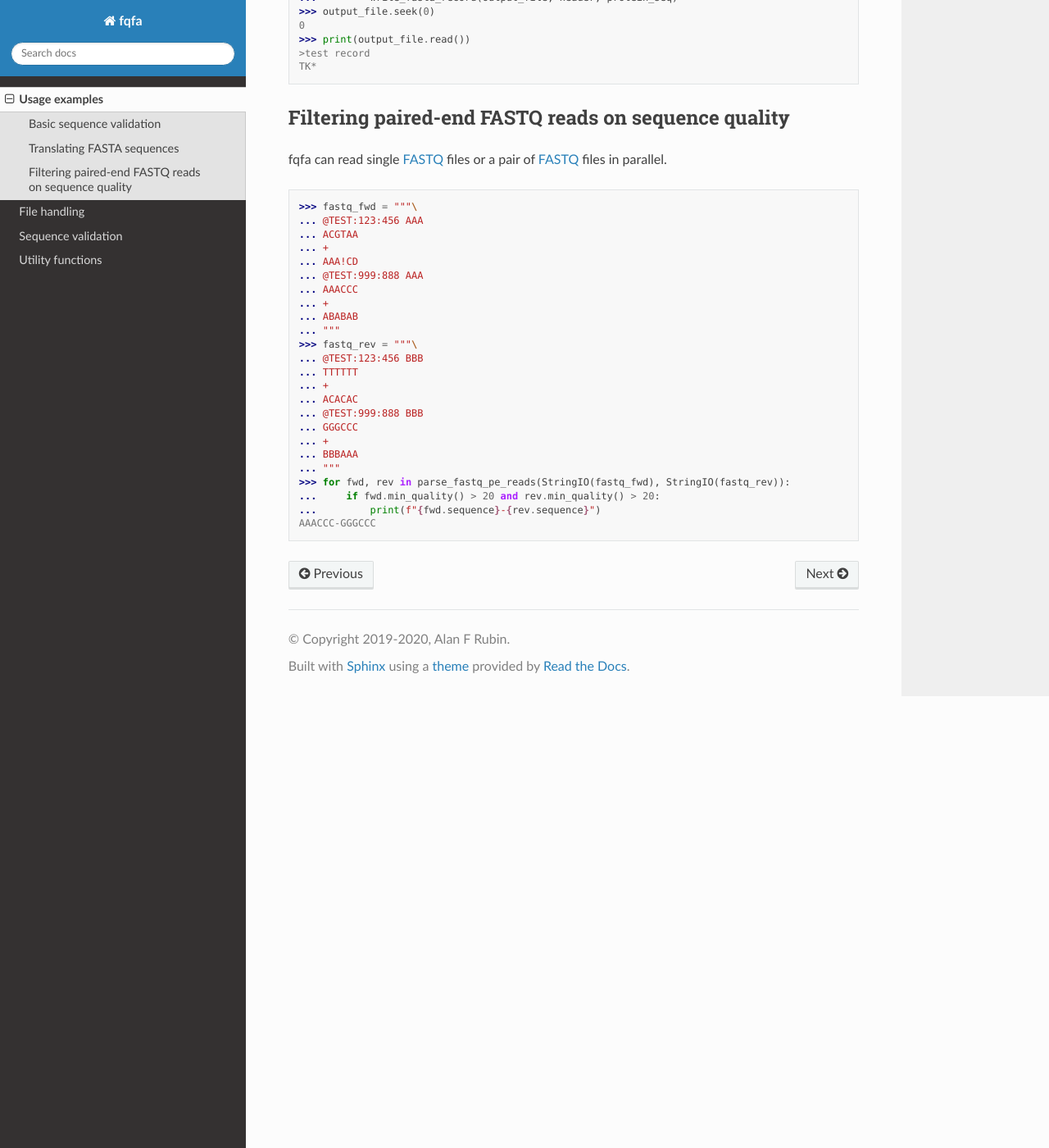
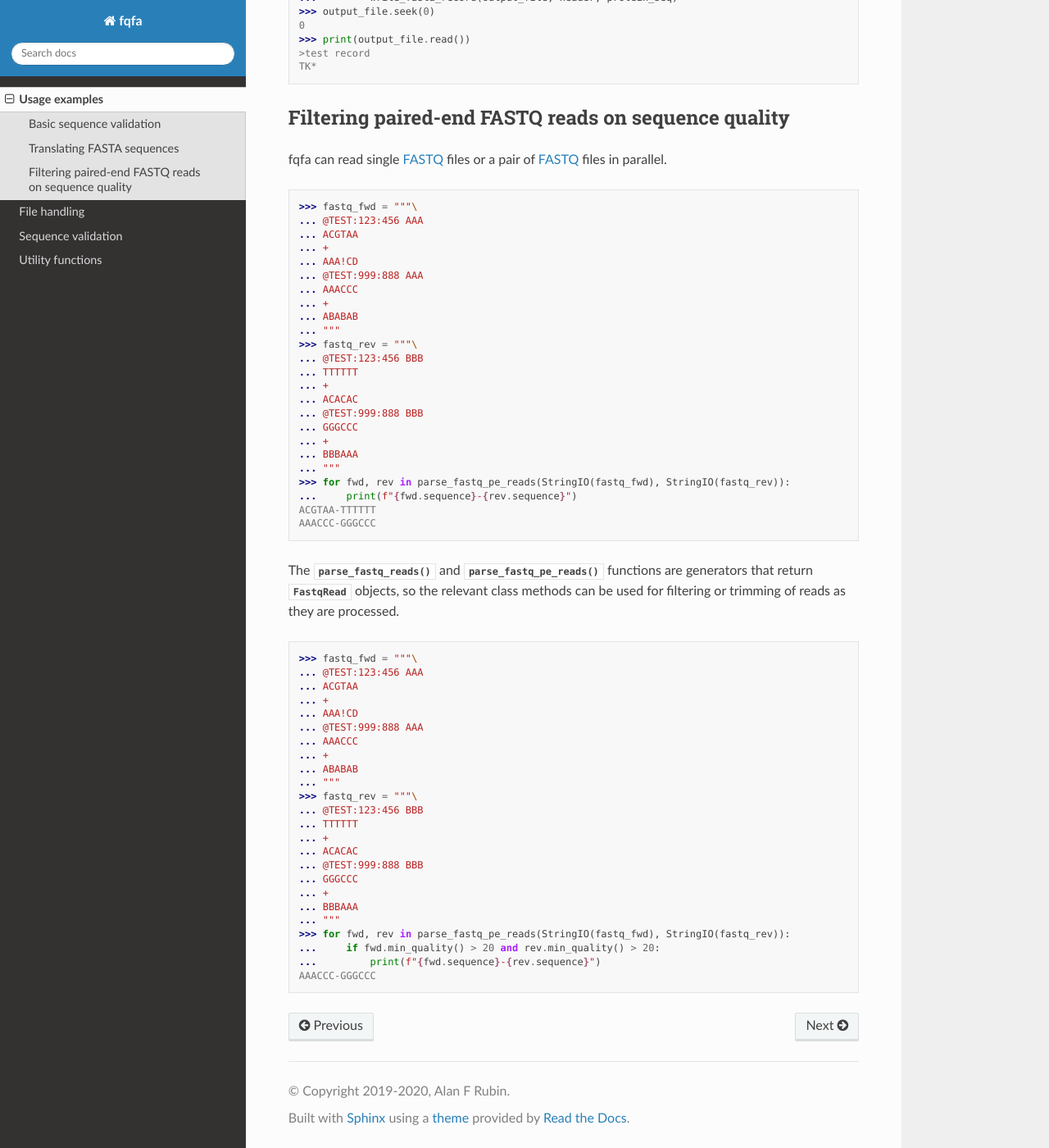
Before and after one commit to CountESS-Project/fqfa, a Sphinx documentation site: the page built from docs/examples.rst, in a window 1280 px wide and 1400 px high, scrolled down 1977 px. Shown: the whole window at 82% size. Built offline with Sphinx 7.4.7 and the Read the Docs theme 2.0.0, drawn with Linux system fonts in a browser that asks for light colours.

Commit message:
updated FASTQ example to be more step-by-step

```diff
--- a/docs/examples.rst
+++ b/docs/examples.rst
@@ -164,6 +164,38 @@ fqfa can read single FASTQ_ files or a pair of FASTQ_ files in parallel.
    ... BBBAAA
    ... """
    >>> for fwd, rev in parse_fastq_pe_reads(StringIO(fastq_fwd), StringIO(fastq_rev)):
+   ...     print(f"{fwd.sequence}-{rev.sequence}")
+   ACGTAA-TTTTTT
+   AAACCC-GGGCCC
+
+The :py:func:`~fqfa.fastq.fastq.parse_fastq_reads` and :py:func:`~fqfa.fastq.fastq.parse_fastq_pe_reads` functions are
+generators that return :py:class:`~fqfa.fastq.fastqread.FastqRead` objects, so the relevant class methods can be used
+for filtering or trimming of reads as they are processed.
+
+.. doctest:: fastq
+   :pyversion: >= 3.6
+
+   >>> fastq_fwd = """\
+   ... @TEST:123:456 AAA
+   ... ACGTAA
+   ... +
+   ... AAA!CD
+   ... @TEST:999:888 AAA
+   ... AAACCC
+   ... +
+   ... ABABAB
+   ... """
+   >>> fastq_rev = """\
+   ... @TEST:123:456 BBB
+   ... TTTTTT
+   ... +
+   ... ACACAC
+   ... @TEST:999:888 BBB
+   ... GGGCCC
+   ... +
+   ... BBBAAA
+   ... """
+   >>> for fwd, rev in parse_fastq_pe_reads(StringIO(fastq_fwd), StringIO(fastq_rev)):
    ...     if fwd.min_quality() > 20 and rev.min_quality() > 20:
    ...         print(f"{fwd.sequence}-{rev.sequence}")
    AAACCC-GGGCCC
```
